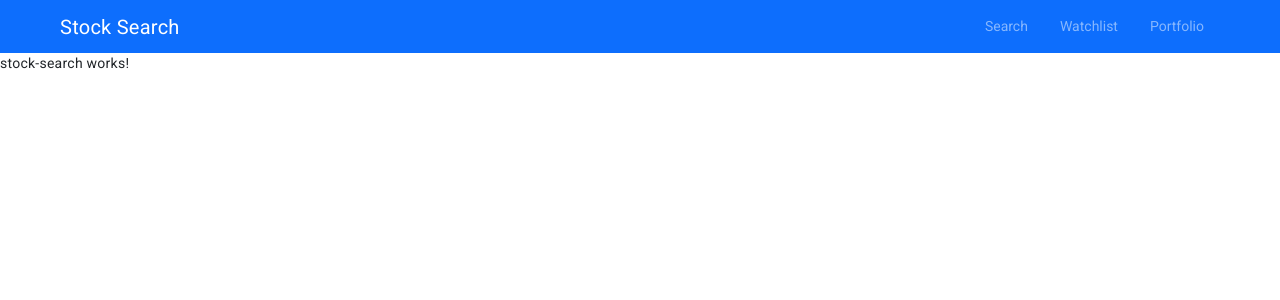
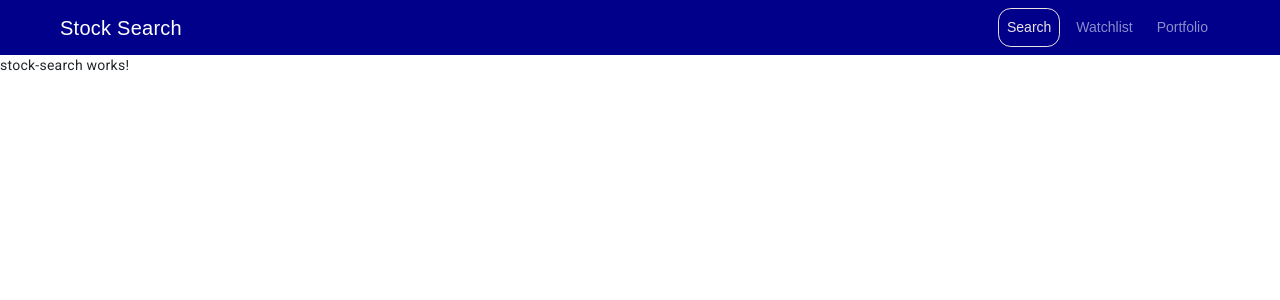
Before and after one commit to vedanth-subramaniam/Stock-Trading-MEAN-App, an Angular app: page / in a window 1280 px wide. Shown: the top 300 px of the page. Built offline with nearby package versions, Linux system fonts and the light colour scheme.

Commit message:
navbar changes

```diff
--- a/src/app/app.component.css
+++ b/src/app/app.component.css
@@ -1,16 +1,19 @@
-.navbar {
-  border-radius: 0;
-  margin-bottom: 0;
+.navbar-nav .nav-link {
+  border-radius: 0.8rem;
+transition: color 0.2s, background-color 0.2s, border 0.2s;
+
+&.active {
+  color: #eee4e4;
+/*background-color: rgba(245, 245, 245, 0.25);*/
+border: 1px solid #eae1e1;
 }
 
-.navbar-nav .nav-link {
-  color: rgba(255,255,255,.5);
-
-  &:hover {
-    color: rgba(255,255,255,.75);
-  }
-
-  &.active {
-    color: #fff;
+  &:not(.active):hover {
+    color: #faf6f6;
+  background-color: rgba(255, 255, 255, 0.1);
   }
 }
+nav.navbar{
+  background-color: darkblue;
+  font-family: sans-serif;
+}
--- a/src/app/app.component.html
+++ b/src/app/app.component.html
@@ -1,11 +1,11 @@
-<nav class="navbar navbar-expand-lg navbar-dark bg-primary">
+<nav class="navbar navbar-expand-lg navbar-dark">
   <div class="container-fluid mx-5">
     <a class="navbar-brand">Stock Search</a>
     <div class="collapse navbar-collapse" id="navbarNavAltMarkup">
       <div class="navbar-nav ms-auto">
-        <button type="button" class="btn nav-link mx-2" aria-current="page" (click)="showComponent='search'">Search</button>
-        <button type="button" class="btn nav-link mx-2" (click)="showComponent='wishlist'">Watchlist</button>
-        <button type="button" class="btn nav-link mx-2" (click)="showComponent='portfolio'">Portfolio</button>
+        <button type="button" class="btn nav-link mx-1 " [class.active]="showComponent === 'search'" (click)="showComponent='search'">Search</button>
+        <button type="button" class="btn nav-link mx-1" [class.active]="showComponent === 'wishlist'" (click)="showComponent='wishlist'">Watchlist</button>
+        <button type="button" class="btn nav-link mx-1" [class.active]="showComponent === 'portfolio'" (click)="showComponent='portfolio'">Portfolio</button>
       </div>
     </div>
   </div>
--- a/src/app/app.component.ts
+++ b/src/app/app.component.ts
@@ -3,13 +3,13 @@ import {RouterLink, RouterOutlet} from '@angular/router';
 import {StockWishlistComponent} from "./stock-wishlist/stock-wishlist.component";
 import {StockPortfolioComponent} from "./stock-portfolio/stock-portfolio.component";
 import {StockSearchComponent} from "./stock-search/stock-search.component";
-import {NgIf} from "@angular/common";
+import {NgIf, NgSwitch} from "@angular/common";
 import {NgbModule} from "@ng-bootstrap/ng-bootstrap";
 
 @Component({
   selector: 'app-root',
   standalone: true,
-  imports: [RouterOutlet, StockWishlistComponent, StockPortfolioComponent, StockSearchComponent, NgIf, NgbModule, RouterLink],
+  imports: [RouterOutlet, StockWishlistComponent, StockPortfolioComponent, StockSearchComponent, NgIf, NgbModule, RouterLink, NgSwitch],
   templateUrl: './app.component.html',
   styleUrl: './app.component.css'
 })
```
